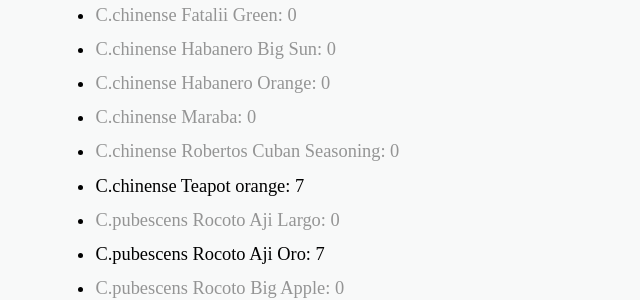
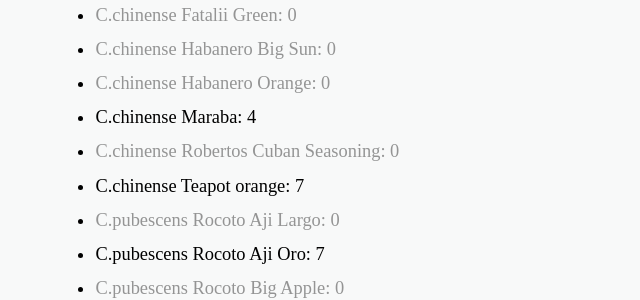
Before and after one commit to iamsebastian/blog.sebastian.science, a Jekyll site: the page built from samen.md, in a window 1280 px wide and 900 px high, scrolled down 2602 px. Shown: the part 153-453 px from the top of the window, without its empty margins (211-851 px from the left). Built offline with Jekyll 4.4.1, drawn with Linux system fonts in a browser that asks for light colours.

Commit message:
Updated seeds

```diff
--- a/_data/seeds.yaml
+++ b/_data/seeds.yaml
@@ -54,7 +54,7 @@ C.chinense Fatalii: 3
 C.chinense Fatalii Green: 0
 C.chinense Habanero Big Sun: 0
 C.chinense Habanero Orange: 0
-C.chinense Maraba: 0
+C.chinense Maraba: 4
 C.chinense Robertos Cuban Seasoning: 0
 C.chinense Teapot orange: 7
 C.pubescens Rocoto Aji Largo: 0
```
